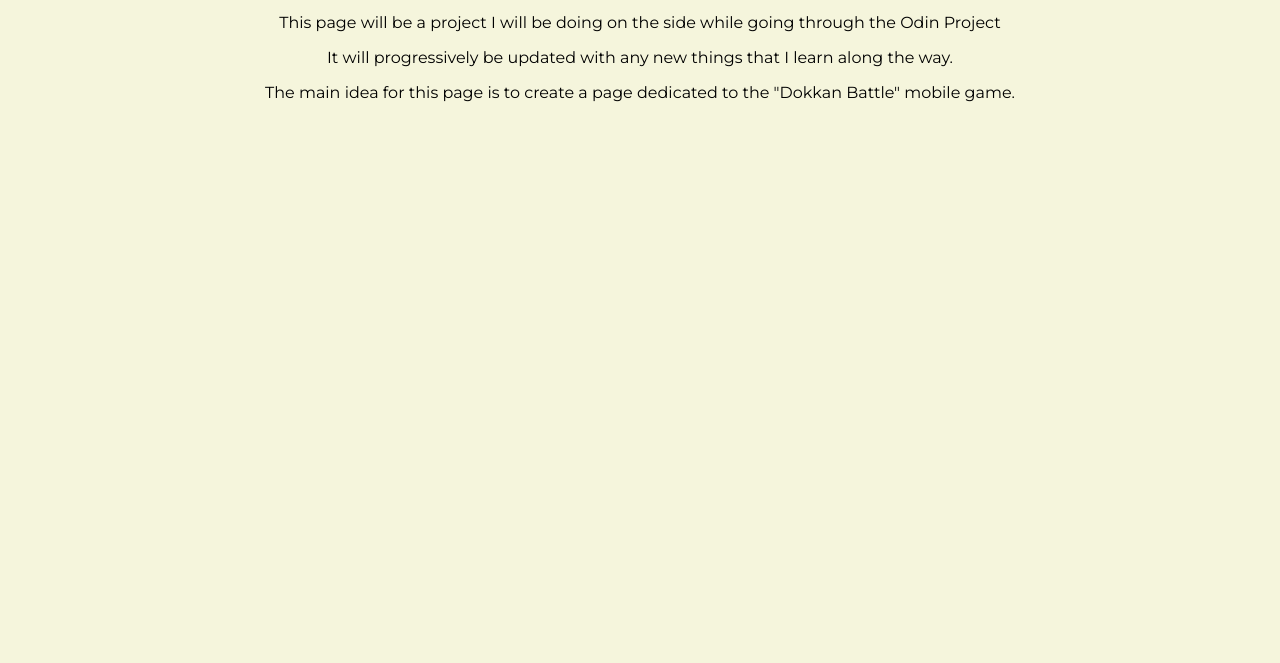
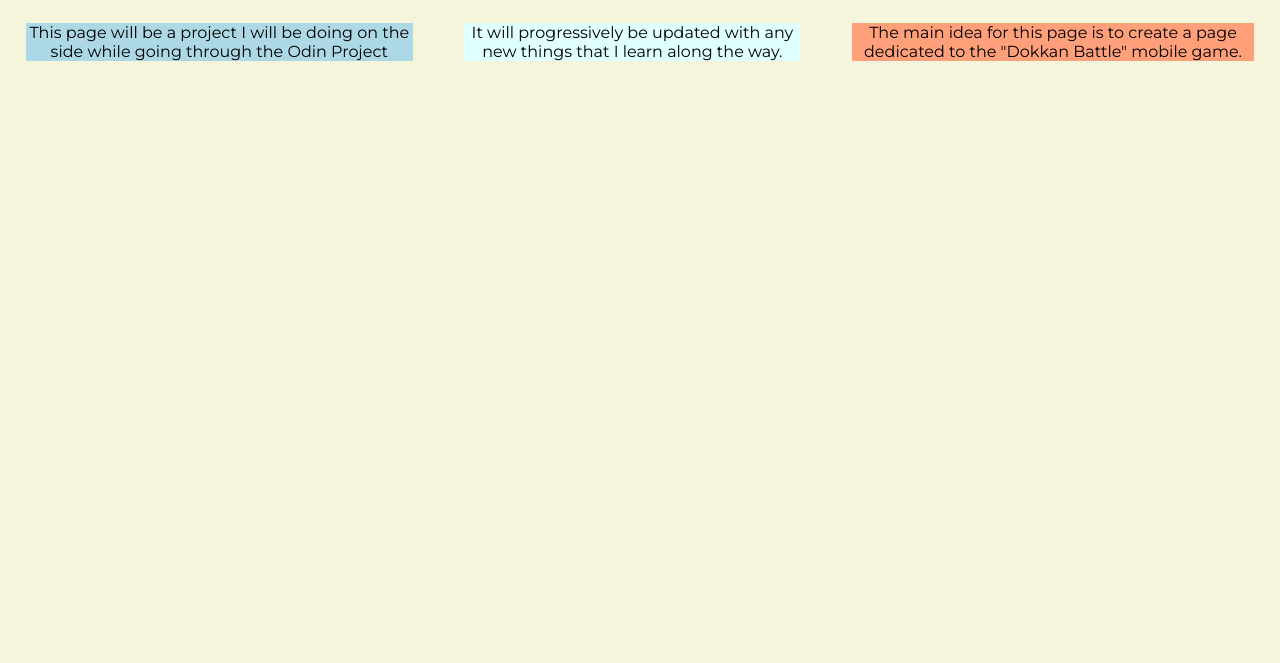
Before and after one commit to Carlosvip91/Dokkan-Battle-Project, a plain HTML site: page index.html in a window 1280 px wide. Shown: the part 137-800 px from the top of the page. Drawn offline with Linux system fonts and the light colour scheme.

Commit message:
made the intro section use a flex display along with added colors using the nth child selector

```diff
--- a/index.html
+++ b/index.html
@@ -8,7 +8,9 @@
     <link rel="stylesheet" href="styles.css">
     <link rel="preconnect" href="https://fonts.googleapis.com">
     <link rel="preconnect" href="https://fonts.gstatic.com" crossorigin>
-    <link href="https://fonts.googleapis.com/css2?family=Bebas+Neue&family=Montserrat:ital,wght@0,100..900;1,100..900&display=swap" rel="stylesheet">
+    <link
+        href="https://fonts.googleapis.com/css2?family=Bebas+Neue&family=Montserrat:ital,wght@0,100..900;1,100..900&display=swap"
+        rel="stylesheet">
 </head>
 
 <body>
@@ -20,10 +22,12 @@
         <a href="#teams">Teams</a>
         <a href="#links">Links</a>
     </div>
+    <div class="intro">
+        <p>This page will be a project I will be doing on the side while going through the Odin Project</p>
+        <p>It will progressively be updated with any new things that I learn along the way.</p>
+        <p>The main idea for this page is to create a page dedicated to the "Dokkan Battle" mobile game.</p>
+    </div>
 
-    <p>This page will be a project I will be doing on the side while going through the Odin Project</p>
-    <p>It will progressively be updated with any new things that I learn along the way.</p>
-    <p>The main idea for this page is to create a page dedicated to the "Dokkan Battle" mobile game.</p>
 </body>
 
 </html>
--- a/styles.css
+++ b/styles.css
@@ -40,3 +40,24 @@ body {
     background-color: orange;
     color: purple;
 }
+
+.intro {
+     display: flex;
+     flex: 1;
+
+}
+
+.intro p {
+    margin: 2%;
+}
+
+.intro :nth-child(1) {
+    background-color: lightblue;
+}
+
+.intro :nth-child(2) {
+    background-color: lightcyan;
+}
+.intro :nth-child(3) {
+    background-color: lightsalmon;
+}
```
